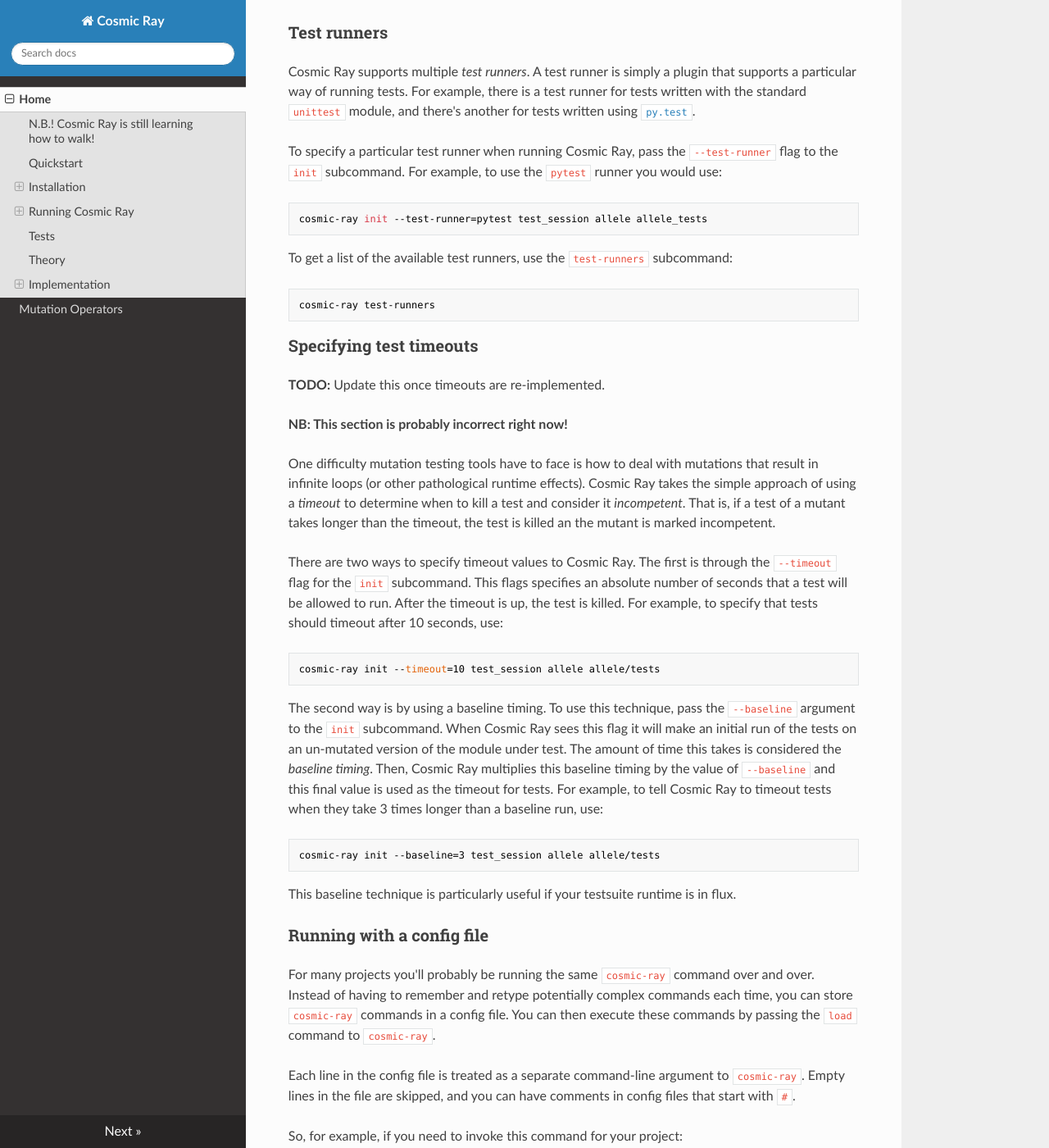
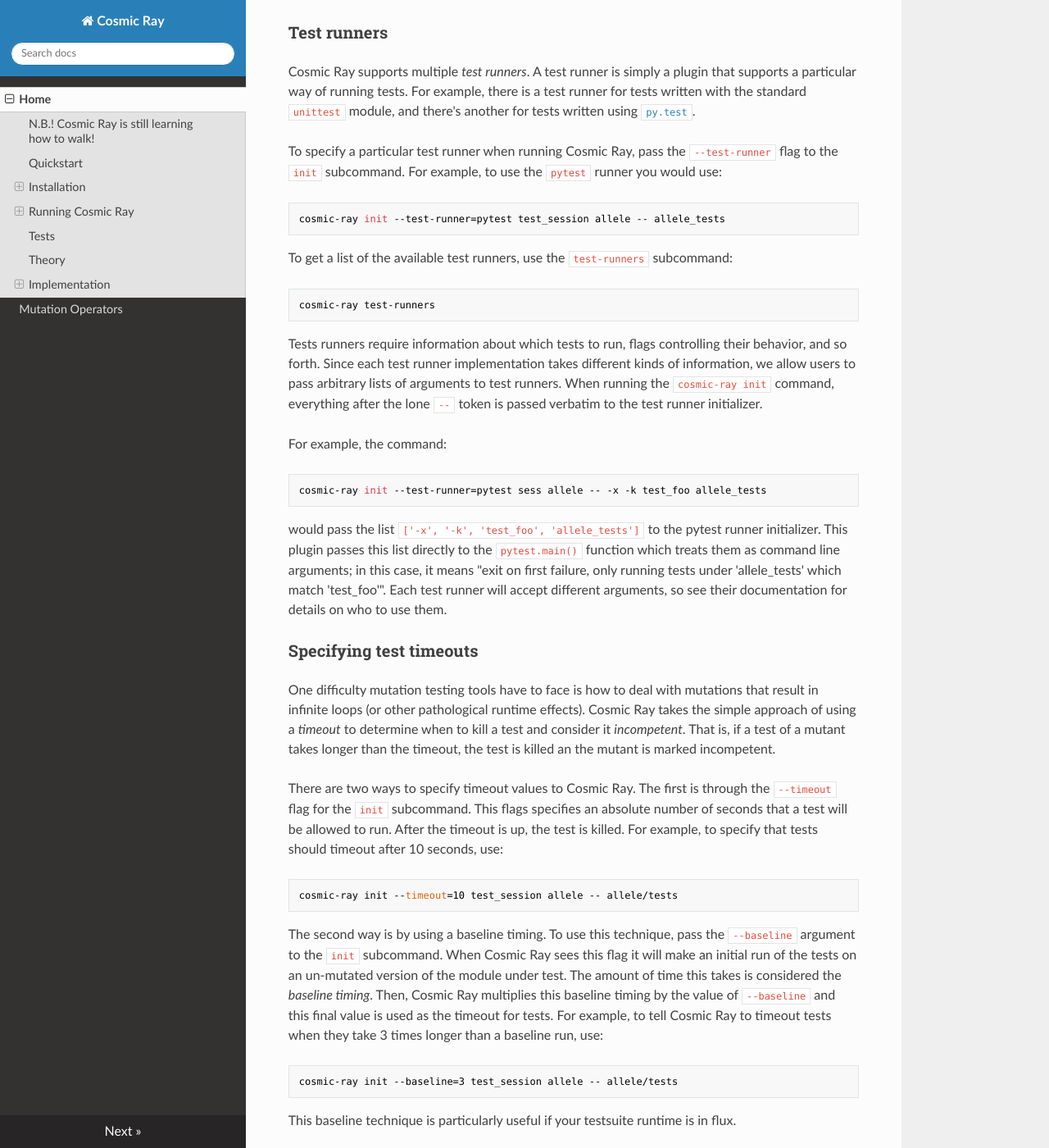
Before and after one commit to sixty-north/cosmic-ray, an MkDocs documentation site: the page built from docs/index.md, in a window 1280 px wide and 1400 px high, scrolled down 3668 px. Shown: the whole window at 82% size. Built offline with MkDocs 1.6.1, drawn with Linux system fonts in a browser that asks for light colours; nearby versions of some CDN libraries; old or Windows-style settings are respelled for this version of MkDocs; some of the changed text lies outside the part shown.

Commit message:
Updated docs for new "test args" system.

````diff
--- a/docs/index.md
+++ b/docs/index.md
@@ -39,7 +39,7 @@
 4. Initialize a Cosmic Ray session
 
 ```
-cosmic-ray init --baseline=10 <session name> <module name> <test directory>
+cosmic-ray init --baseline=10 <session name> <module name> -- <test directory>
 ```
 
 5. Execute the session:
@@ -131,7 +131,7 @@
 `allele_tests`, you would run `cosmic-ray init` like this:
 
 ```
-cosmic-ray init --baseline=2 test_session allele allele_tests
+cosmic-ray init --baseline=2 test_session allele -- allele_tests
 ```
 
 You'll notice that this creates a new file called "test_session.json". This the
@@ -192,7 +192,7 @@
 `--test-runner` flag to the `init` subcommand. For example, to use the
 `pytest` runner you would use:
 ```
-cosmic-ray init --test-runner=pytest test_session allele allele_tests
+cosmic-ray init --test-runner=pytest test_session allele -- allele_tests
 ```
 
 To get a list of the available test runners, use the `test-runners`
@@ -201,11 +201,21 @@
 cosmic-ray test-runners
 ```
 
+Tests runners require information about which tests to run, flags controlling their behavior, and so forth. Since each test runner implementation takes different kinds of information, we allow users to pass arbitrary lists of arguments to test runners. When running the `cosmic-ray init` command, everything after the lone `--` token is passed verbatim to the test runner initializer.
+
+For example, the command:
+```
+cosmic-ray init --test-runner=pytest sess allele -- -x -k test_foo allele_tests
+```
+
+would pass the list `['-x', '-k', 'test_foo', 'allele_tests']` to the pytest
+runner initializer. This plugin passes this list directly to the `pytest.main()`
+function which treats them as command line arguments; in this case, it means
+"exit on first failure, only running tests under 'allele_tests' which match
+'test_foo'". Each test runner will accept different arguments, so see their
+documentation for details on who to use them.
+
 ### Specifying test timeouts
-
-**TODO:** Update this once timeouts are re-implemented.
-
-**NB: This section is probably incorrect right now!**
 
 One difficulty mutation testing tools have to face is how to deal with
 mutations that result in infinite loops (or other pathological runtime
@@ -220,7 +230,7 @@
 run. After the timeout is up, the test is killed. For example, to
 specify that tests should timeout after 10 seconds, use:
 ```
-cosmic-ray init --timeout=10 test_session allele allele/tests
+cosmic-ray init --timeout=10 test_session allele -- allele/tests
 ```
 
 The second way is by using a baseline timing. To use this technique,
@@ -232,7 +242,7 @@
 is used as the timeout for tests. For example, to tell Cosmic Ray to
 timeout tests when they take 3 times longer than a baseline run, use:
 ```
-cosmic-ray init --baseline=3 test_session allele allele/tests
+cosmic-ray init --baseline=3 test_session allele -- allele/tests
 ```
 
 This baseline technique is particularly useful if your testsuite
@@ -253,7 +263,7 @@
 So, for example, if you need to invoke this command for your project:
 
 ```
-cosmic-ray run --verbose --timeout=30 --no-local-import --baseline=2 allele allele/tests/unittests
+cosmic-ray run --verbose --timeout=30 --no-local-import --baseline=2 allele -- allele/tests/unittests
 ```
 
 you could instead create a config file, `cr-allele.conf`, with these
@@ -267,6 +277,7 @@
 --baseline=2
 test_session
 allele
+--
 allele/tests/unittests
 ```
 
````
Also changed, not shown: README.md (+1 -1 lines).
